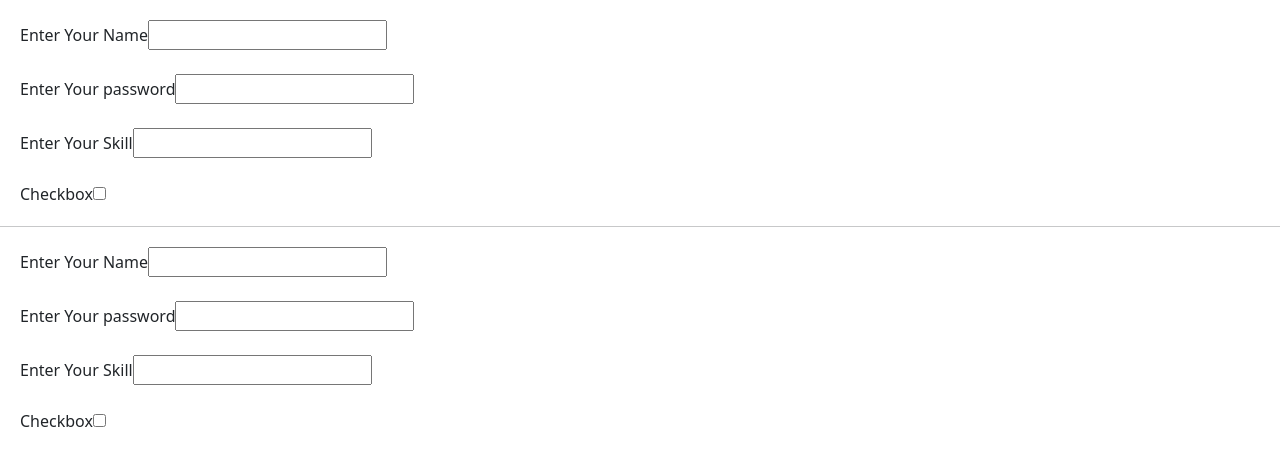
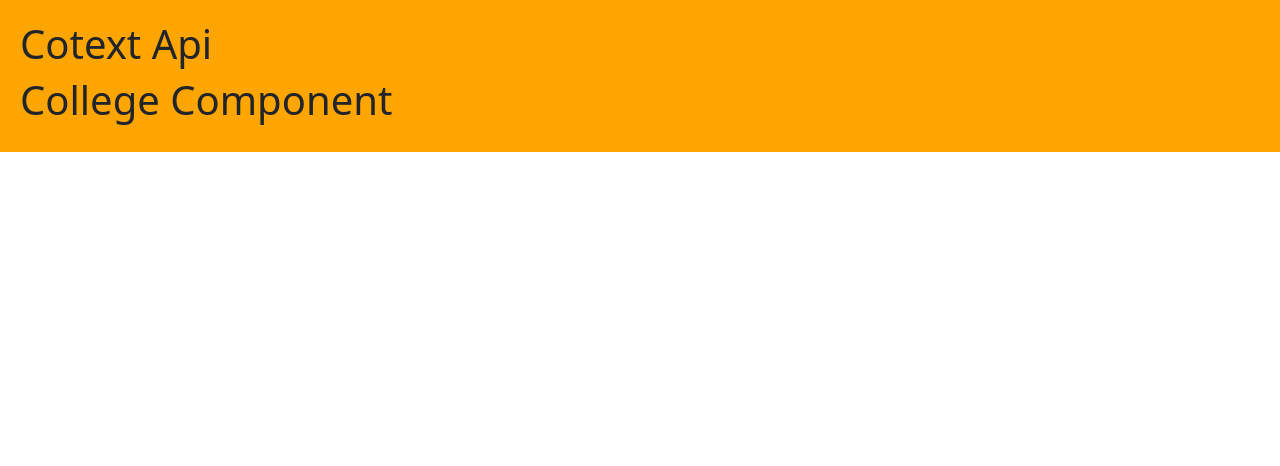
Before and after one commit to MAnwarulhaq/my-react-app, a React (Create React App) app: page / in a window 1280 px wide. Shown: the top 466 px of the page. Built offline with nearby package versions, Linux system fonts and the light colour scheme.

Commit message:
Context Api

```diff
--- a/src/App.js
+++ b/src/App.js
@@ -1,12 +1,11 @@
 
-import UseID from "./Hooks/UseID";
-
+import ContextApi from "./ContextApi/ContextApi";
 
 function App() {
 
   return (
     <>
-    <UseID/>
+    <ContextApi/>
 
 
 
--- /dev/null
+++ b/src/ContextApi/CollegeData.jsx
@@ -0,0 +1,11 @@
+import React from 'react'
+
+const CollegeData = () => {
+  return (
+    <div>
+        <h1>College Component</h1>
+    </div>
+  )
+}
+
+export default CollegeData
--- /dev/null
+++ b/src/ContextApi/ContextApi.jsx
@@ -0,0 +1,12 @@
+import React from 'react'
+import CollegeData from './CollegeData'
+const ContextApi = () => {
+  return (
+    <div style={{backgroundColor:"orange", padding:"20px"}}>
+        <h1>Cotext Api</h1>
+        <CollegeData/>
+    </div>
+  )
+}
+
+export default ContextApi
```
Also changed, not shown: src/ContextApi/ContextData.jsx (added, +11 -0 lines).
